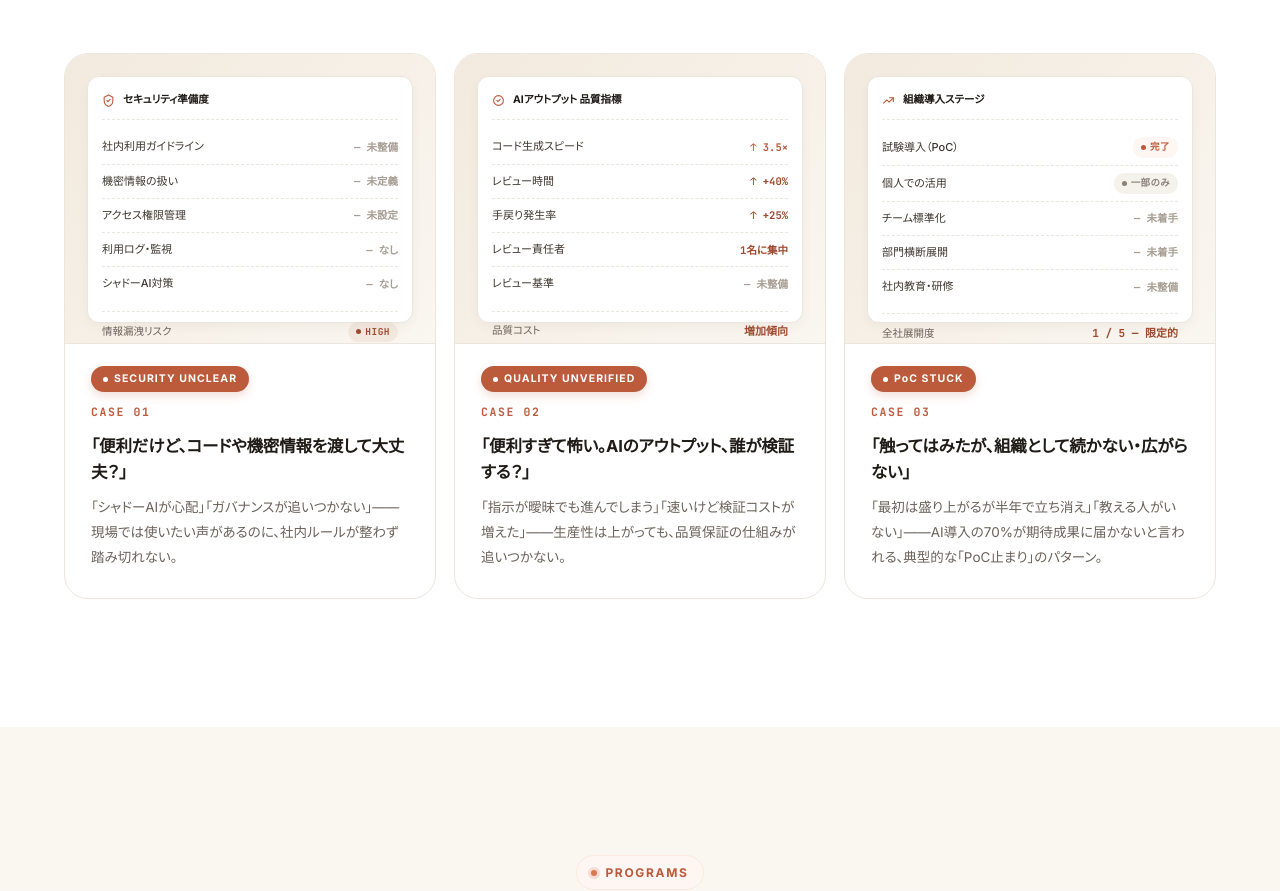
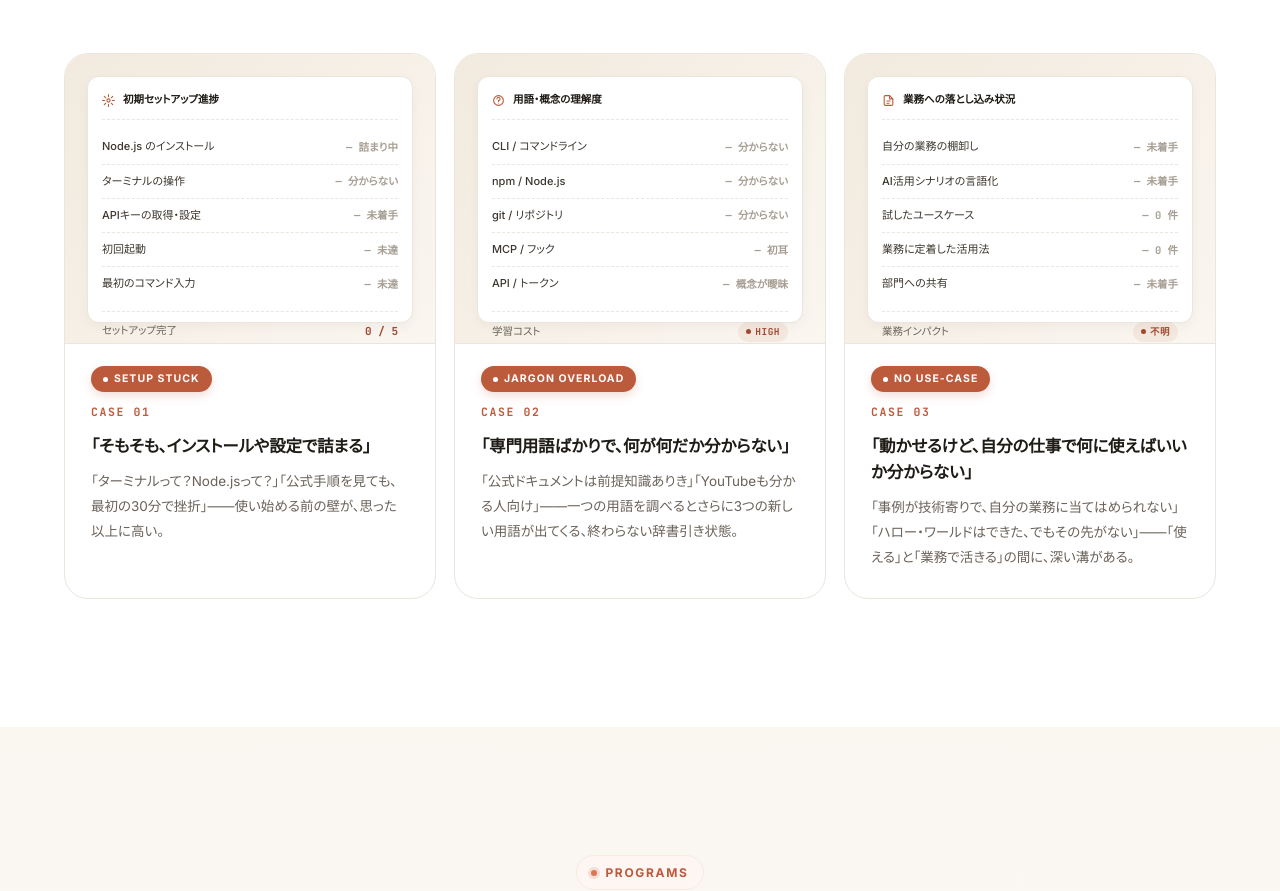
Before and after one commit to Ryunosuke-Okawa/Ryunosuke-n1, a plain HTML site: page marketing/claudecode_training_lp.html in a window 1280 px wide. Shown: the part 1160-2051 px from the top of the page. Drawn offline with Linux system fonts and the light colour scheme.

Commit message:
Auto-save: 2026-04-25 19:35

```diff
--- a/marketing/claudecode_training_lp.html
+++ b/marketing/claudecode_training_lp.html
@@ -1668,135 +1668,135 @@
                 <p class="reveal">Claude Codeは強力ですが、ツールを配っただけで成果が出るわけではありません。多くの企業が、次のような課題にぶつかっています。</p>
             </div>
             <div class="challenges__grid">
-                <!-- Card 01: セキュリティ・情報漏洩への不安 -->
+                <!-- Card 01: 設定・インストールで詰まる -->
                 <article class="challenge reveal">
                     <div class="challenge__visual" aria-hidden="true">
                         <div class="mock">
                             <div class="mock__head">
-                                <svg viewBox="0 0 24 24" fill="none"><path d="M12 2l8 4v6c0 5-3.4 9.5-8 11-4.6-1.5-8-6-8-11V6l8-4z" stroke="currentColor" stroke-width="2" stroke-linejoin="round"/><path d="M9 12l2 2 4-4" stroke="currentColor" stroke-width="2" stroke-linecap="round" stroke-linejoin="round"/></svg>
-                                <strong>セキュリティ準備度</strong>
+                                <svg viewBox="0 0 24 24" fill="none"><circle cx="12" cy="12" r="3" stroke="currentColor" stroke-width="2"/><path d="M12 1v4M12 19v4M4.2 4.2l2.8 2.8M17 17l2.8 2.8M1 12h4M19 12h4M4.2 19.8l2.8-2.8M17 7l2.8-2.8" stroke="currentColor" stroke-width="2" stroke-linecap="round"/></svg>
+                                <strong>初期セットアップ進捗</strong>
                             </div>
                             <div class="mock__body">
                                 <div class="mock-metric__row">
-                                    <span class="mock-metric__label">社内利用ガイドライン</span>
-                                    <span class="mock-metric__value mock-metric__value--missing">未整備</span>
+                                    <span class="mock-metric__label">Node.js のインストール</span>
+                                    <span class="mock-metric__value mock-metric__value--missing">詰まり中</span>
                                 </div>
                                 <div class="mock-metric__row">
-                                    <span class="mock-metric__label">機密情報の扱い</span>
-                                    <span class="mock-metric__value mock-metric__value--missing">未定義</span>
+                                    <span class="mock-metric__label">ターミナルの操作</span>
+                                    <span class="mock-metric__value mock-metric__value--missing">分からない</span>
                                 </div>
                                 <div class="mock-metric__row">
-                                    <span class="mock-metric__label">アクセス権限管理</span>
-                                    <span class="mock-metric__value mock-metric__value--missing">未設定</span>
+                                    <span class="mock-metric__label">APIキーの取得・設定</span>
+                                    <span class="mock-metric__value mock-metric__value--missing">未着手</span>
                                 </div>
                                 <div class="mock-metric__row">
-                                    <span class="mock-metric__label">利用ログ・監視</span>
-                                    <span class="mock-metric__value mock-metric__value--missing">なし</span>
+                                    <span class="mock-metric__label">初回起動</span>
+                                    <span class="mock-metric__value mock-metric__value--missing">未達</span>
                                 </div>
                                 <div class="mock-metric__row">
-                                    <span class="mock-metric__label">シャドーAI対策</span>
-                                    <span class="mock-metric__value mock-metric__value--missing">なし</span>
+                                    <span class="mock-metric__label">最初のコマンド入力</span>
+                                    <span class="mock-metric__value mock-metric__value--missing">未達</span>
                                 </div>
                             </div>
                             <div class="mock__footer">
-                                <span>情報漏洩リスク</span>
-                                <span class="mock-metric__badge mock-metric__badge--risk">HIGH</span>
+                                <span>セットアップ完了</span>
+                                <span class="mock__footer-value mock__footer-value--alert">0 / 5</span>
                             </div>
                         </div>
                     </div>
                     <div class="challenge__body">
-                        <span class="challenge__tag">SECURITY UNCLEAR</span>
+                        <span class="challenge__tag">SETUP STUCK</span>
                         <span class="challenge__no">CASE 01</span>
-                        <h3>「便利だけど、コードや機密情報を渡して大丈夫？」</h3>
-                        <p>「シャドーAIが心配」「ガバナンスが追いつかない」——現場では使いたい声があるのに、社内ルールが整わず踏み切れない。</p>
+                        <h3>「そもそも、インストールや設定で詰まる」</h3>
+                        <p>「ターミナルって？Node.jsって？」「公式手順を見ても、最初の30分で挫折」——使い始める前の壁が、思った以上に高い。</p>
                     </div>
                 </article>
 
-                <!-- Card 02: 品質保証・宿題問題 -->
+                <!-- Card 02: 専門用語の壁 -->
                 <article class="challenge reveal">
                     <div class="challenge__visual" aria-hidden="true">
                         <div class="mock">
                             <div class="mock__head">
-                                <svg viewBox="0 0 24 24" fill="none"><path d="M9 12l2 2 4-4" stroke="currentColor" stroke-width="2" stroke-linecap="round" stroke-linejoin="round"/><circle cx="12" cy="12" r="9" stroke="currentColor" stroke-width="2"/></svg>
-                                <strong>AIアウトプット 品質指標</strong>
+                                <svg viewBox="0 0 24 24" fill="none"><circle cx="12" cy="12" r="9" stroke="currentColor" stroke-width="2"/><path d="M9 9c.5-1.5 2-3 3-3s2.5 1.5 3 3-1 2.5-3 3v2" stroke="currentColor" stroke-width="2" stroke-linecap="round"/><circle cx="12" cy="17" r="0.8" fill="currentColor"/></svg>
+                                <strong>用語・概念の理解度</strong>
                             </div>
                             <div class="mock__body">
                                 <div class="mock-metric__row">
-                                    <span class="mock-metric__label">コード生成スピード</span>
-                                    <span class="mock-metric__value mock-metric__value--ok">↑ 3.5×</span>
+                                    <span class="mock-metric__label">CLI / コマンドライン</span>
+                                    <span class="mock-metric__value mock-metric__value--missing">分からない</span>
                                 </div>
                                 <div class="mock-metric__row">
-                                    <span class="mock-metric__label">レビュー時間</span>
-                                    <span class="mock-metric__value mock-metric__value--alert">↑ +40%</span>
+                                    <span class="mock-metric__label">npm / Node.js</span>
+                                    <span class="mock-metric__value mock-metric__value--missing">分からない</span>
                                 </div>
                                 <div class="mock-metric__row">
-                                    <span class="mock-metric__label">手戻り発生率</span>
-                                    <span class="mock-metric__value mock-metric__value--alert">↑ +25%</span>
+                                    <span class="mock-metric__label">git / リポジトリ</span>
+                                    <span class="mock-metric__value mock-metric__value--missing">分からない</span>
                                 </div>
                                 <div class="mock-metric__row">
-                                    <span class="mock-metric__label">レビュー責任者</span>
-                                    <span class="mock-metric__value mock-metric__value--alert">1名に集中</span>
+                                    <span class="mock-metric__label">MCP / フック</span>
+                                    <span class="mock-metric__value mock-metric__value--missing">初耳</span>
                                 </div>
                                 <div class="mock-metric__row">
-                                    <span class="mock-metric__label">レビュー基準</span>
-                                    <span class="mock-metric__value mock-metric__value--missing">未整備</span>
+                                    <span class="mock-metric__label">API / トークン</span>
+                                    <span class="mock-metric__value mock-metric__value--missing">概念が曖昧</span>
                                 </div>
                             </div>
                             <div class="mock__footer">
-                                <span>品質コスト</span>
-                                <span class="mock__footer-value mock__footer-value--alert">増加傾向</span>
+                                <span>学習コスト</span>
+                                <span class="mock-metric__badge mock-metric__badge--risk">HIGH</span>
                             </div>
                         </div>
                     </div>
                     <div class="challenge__body">
-                        <span class="challenge__tag">QUALITY UNVERIFIED</span>
+                        <span class="challenge__tag">JARGON OVERLOAD</span>
                         <span class="challenge__no">CASE 02</span>
-                        <h3>「便利すぎて怖い。AIのアウトプット、誰が検証する？」</h3>
-                        <p>「指示が曖昧でも進んでしまう」「速いけど検証コストが増えた」——生産性は上がっても、品質保証の仕組みが追いつかない。</p>
+                        <h3>「専門用語ばかりで、何が何だか分からない」</h3>
+                        <p>「公式ドキュメントは前提知識ありき」「YouTubeも分かる人向け」——一つの用語を調べるとさらに3つの新しい用語が出てくる、終わらない辞書引き状態。</p>
                     </div>
                 </article>
 
-                <!-- Card 03: PoC止まり・全社展開できない -->
+                <!-- Card 03: 業務適用がわからない -->
                 <article class="challenge reveal">
                     <div class="challenge__visual" aria-hidden="true">
                         <div class="mock">
                             <div class="mock__head">
-                                <svg viewBox="0 0 24 24" fill="none"><path d="M3 17l6-6 4 4 8-8" stroke="currentColor" stroke-width="2" stroke-linecap="round" stroke-linejoin="round"/><path d="M14 7h7v7" stroke="currentColor" stroke-width="2" stroke-linecap="round" stroke-linejoin="round"/></svg>
-                                <strong>組織導入ステージ</strong>
+                                <svg viewBox="0 0 24 24" fill="none"><path d="M14 3H6a2 2 0 00-2 2v14a2 2 0 002 2h12a2 2 0 002-2V9l-6-6z" stroke="currentColor" stroke-width="2" stroke-linejoin="round"/><path d="M14 3v6h6M9 13h6M9 17h4" stroke="currentColor" stroke-width="2" stroke-linecap="round" stroke-linejoin="round"/></svg>
+                                <strong>業務への落とし込み状況</strong>
                             </div>
                             <div class="mock__body">
                                 <div class="mock-metric__row">
-                                    <span class="mock-metric__label">試験導入（PoC）</span>
-                                    <span class="mock-metric__badge mock-metric__badge--ok">完了</span>
-                                </div>
-                                <div class="mock-metric__row">
-                                    <span class="mock-metric__label">個人での活用</span>
-                                    <span class="mock-metric__badge mock-metric__badge--warn">一部のみ</span>
-                                </div>
-                                <div class="mock-metric__row">
-                                    <span class="mock-metric__label">チーム標準化</span>
+                                    <span class="mock-metric__label">自分の業務の棚卸し</span>
                                     <span class="mock-metric__value mock-metric__value--missing">未着手</span>
                                 </div>
                                 <div class="mock-metric__row">
-                                    <span class="mock-metric__label">部門横断展開</span>
+                                    <span class="mock-metric__label">AI活用シナリオの言語化</span>
                                     <span class="mock-metric__value mock-metric__value--missing">未着手</span>
                                 </div>
                                 <div class="mock-metric__row">
-                                    <span class="mock-metric__label">社内教育・研修</span>
-                                    <span class="mock-metric__value mock-metric__value--missing">未整備</span>
+                                    <span class="mock-metric__label">試したユースケース</span>
+                                    <span class="mock-metric__value mock-metric__value--missing">0 件</span>
+                                </div>
+                                <div class="mock-metric__row">
+                                    <span class="mock-metric__label">業務に定着した活用法</span>
+                                    <span class="mock-metric__value mock-metric__value--missing">0 件</span>
+                                </div>
+                                <div class="mock-metric__row">
+                                    <span class="mock-metric__label">部門への共有</span>
+                                    <span class="mock-metric__value mock-metric__value--missing">未着手</span>
                                 </div>
                             </div>
                             <div class="mock__footer">
-                                <span>全社展開度</span>
-                                <span class="mock__footer-value mock__footer-value--alert">1 / 5 — 限定的</span>
+                                <span>業務インパクト</span>
+                                <span class="mock-metric__badge mock-metric__badge--risk">不明</span>
                             </div>
                         </div>
                     </div>
                     <div class="challenge__body">
-                        <span class="challenge__tag">PoC STUCK</span>
+                        <span class="challenge__tag">NO USE-CASE</span>
                         <span class="challenge__no">CASE 03</span>
-                        <h3>「触ってはみたが、組織として続かない・広がらない」</h3>
-                        <p>「最初は盛り上がるが半年で立ち消え」「教える人がいない」——AI導入の70%が期待成果に届かないと言われる、典型的な「PoC止まり」のパターン。</p>
+                        <h3>「動かせるけど、自分の仕事で何に使えばいいか分からない」</h3>
+                        <p>「事例が技術寄りで、自分の業務に当てはめられない」「ハロー・ワールドはできた、でもその先がない」——「使える」と「業務で活きる」の間に、深い溝がある。</p>
                     </div>
                 </article>
             </div>
```
